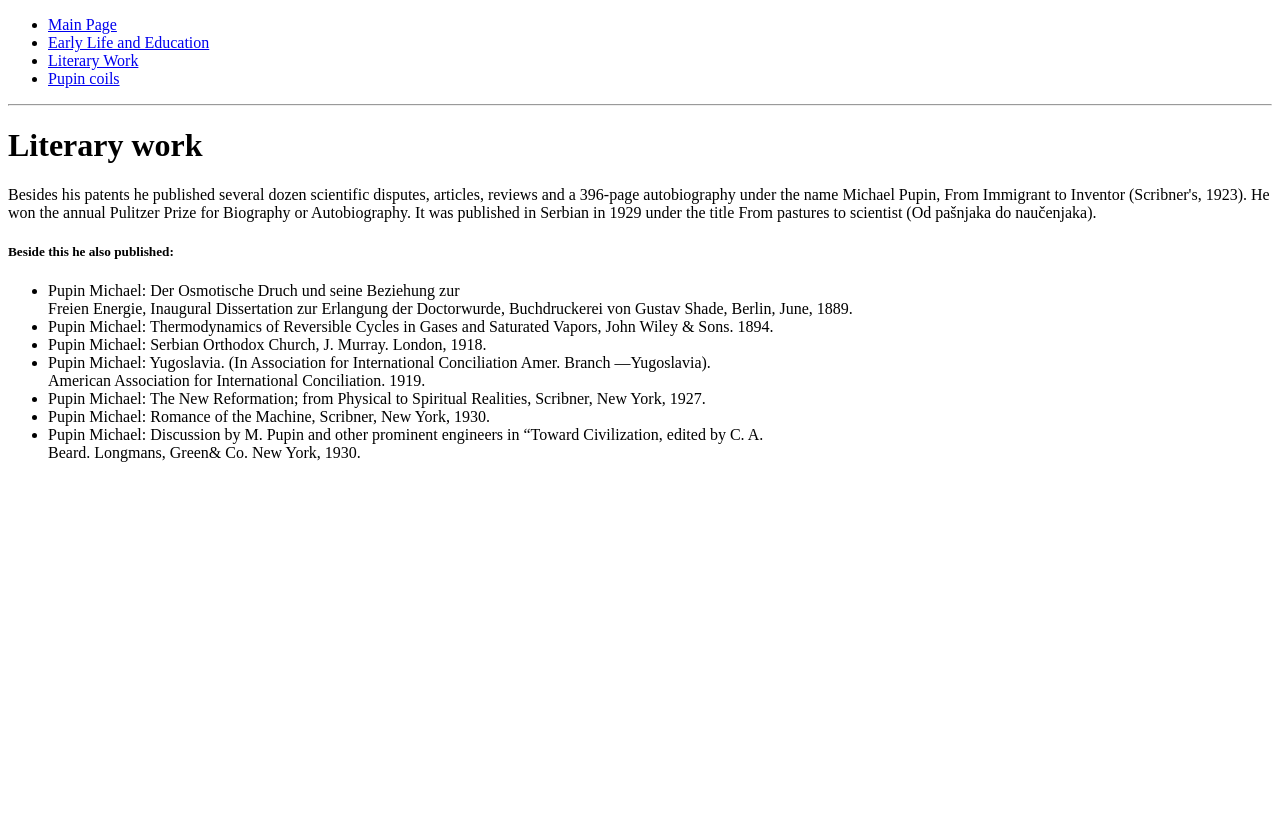
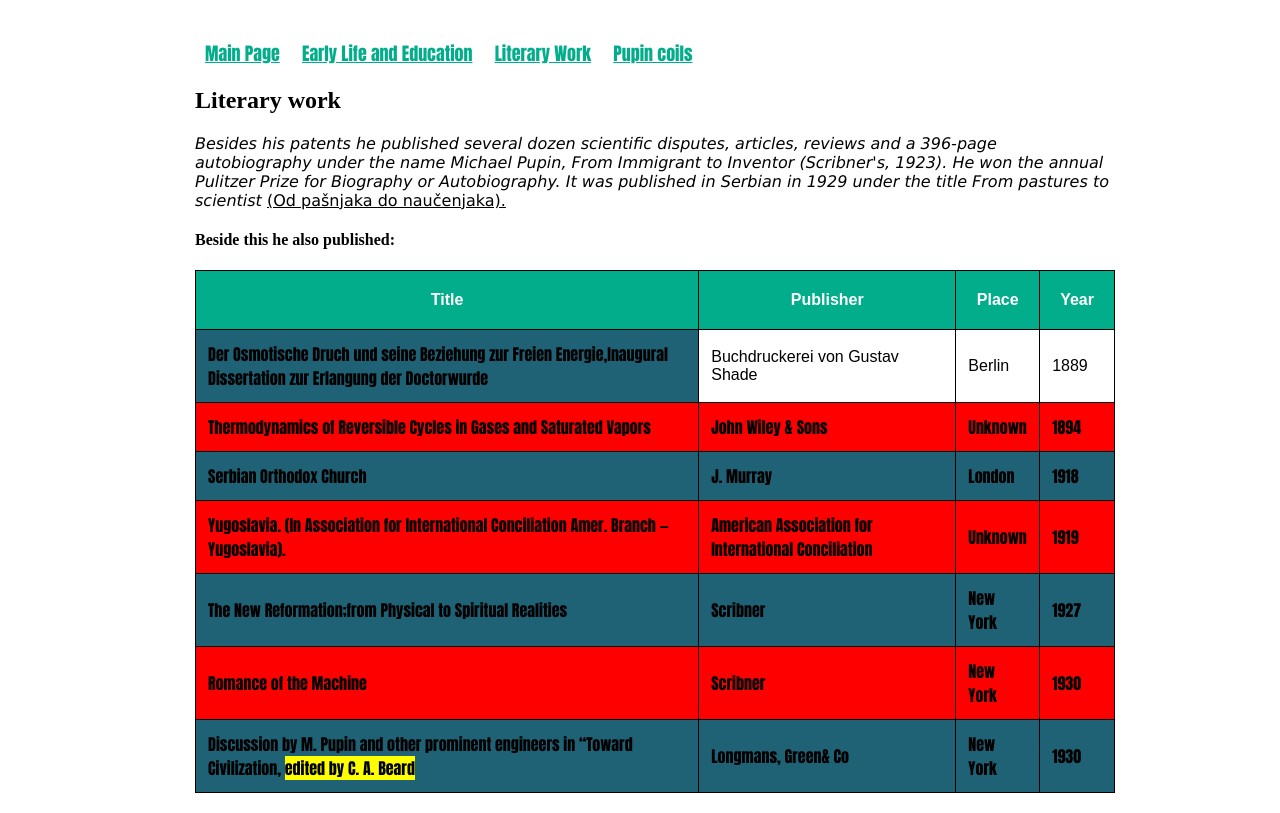
Before and after one commit to aca87/Pupin-vezba, a plain HTML site: page literary-work.html in a window 1280 px wide. Drawn offline with Linux system fonts and the light colour scheme.

Commit message:
Add files via upload

```diff
--- a/literary-work.html
+++ b/literary-work.html
@@ -3,26 +3,145 @@
 <head>
     <meta charset="UTF-8">
     <title>Literary Work</title>
+    <style>
+      body {
+         width: 950px;
+         margin: 20px auto;
+         padding-left: 40px;
+         padding-right: 40px;
+     }
+     nav {
+         color: green;
+         font-size: large;
+         font-family: Impact, Haettenschweiler, 'Arial Narrow Bold', sans-serif;
+         padding-top: 20px;
+         padding-left: 40px;
+     }
+     section {
+         padding-left: 30px;
+     }
+     a {
+         margin-right: 18px;
+         color: #02AD8B;
+     }
+         table {
+             font-family: arial, sans-serif;
+             border-collapse: collapse;
+             width: 100%;
+             margin: 0 auto;
+           }
+           th {
+             padding: 20px;
+           }
+           td {
+             padding: 12px;
+           }
+           th,
+           td {
+             border: solid 1px black;
+           }
+           #heading {
+             background-color: #02AD8B;
+             color: white;
+           }
+     #td1 {
+         background-color: rgb(31, 97, 117);
+         font-family: Impact, Haettenschweiler, 'Arial Narrow Bold', sans-serif;
+     }
+     #td2 {
+         background-color: red;
+         font-family: Impact, Haettenschweiler, 'Arial Narrow Bold', sans-serif;
+     }
+     #td3 {
+         background-color: rgb(31, 97, 117);
+         font-family: Impact, Haettenschweiler, 'Arial Narrow Bold', sans-serif;
+     }
+     #td4 {
+         background-color: red;
+         font-family: Impact, Haettenschweiler, 'Arial Narrow Bold', sans-serif;
+     }
+     #td5 {
+         background-color: rgb(31, 97, 117);
+         font-family: Impact, Haettenschweiler, 'Arial Narrow Bold', sans-serif;
+     }
+     #td6 {
+         background-color: red;
+         font-family: Impact, Haettenschweiler, 'Arial Narrow Bold', sans-serif;
+     }
+     #td7 {
+         background-color: rgb(31, 97, 117);
+         font-family: Impact, Haettenschweiler, 'Arial Narrow Bold', sans-serif;
+     }
+     p {
+         font-family: Verdana, Geneva, Tahoma, sans-serif;
+     }
+   </style>
 </head>
 <body>
-<ul>
-   <li><a href="index.html">Main Page</a></li>
-   <li><a href="early-life-and-education.html">Early Life and Education</a></li>
-   <li><a href="literary-work.html">Literary Work</a></li>
-   <li><a href="pupin-coils.html">Pupin coils</a></li>
-</ul>
-<hr>
+<header>
+</header>
+<nav>
+   <a href="index.html">Main Page</a>
+   <a href="early-life-and-education.html">Early Life and Education</a>
+   <a href="literary-work.html">Literary Work</a>
+   <a href="pupin-coils.html">Pupin coils</a>
+</nav>
+<section>
 <h1>Literary work</h1>
-<p>Besides his patents he published several dozen scientific disputes, articles, reviews and a 396-page autobiography under the name Michael Pupin, From Immigrant to Inventor (Scribner's, 1923). He won the annual Pulitzer Prize for Biography or Autobiography. It was published in Serbian in 1929 under the title From pastures to scientist (Od pašnjaka do naučenjaka). </p>
-<h5>Beside this he also published:</h5>
-   <ul>
-      <li>Pupin Michael: Der Osmotische Druch und seine Beziehung zur<br> Freien Energie, Inaugural Dissertation zur Erlangung der Doctorwurde, Buchdruckerei von Gustav Shade, Berlin, June, 1889.</li>
-      <li>Pupin Michael: Thermodynamics of Reversible Cycles in Gases and Saturated Vapors, John Wiley & Sons. 1894.</li>
-      <li>Pupin Michael: Serbian Orthodox Church, J. Murray. London, 1918.</li>
-      <li>Pupin Michael: Yugoslavia. (In Association for International Conciliation Amer. Branch —Yugoslavia). <br>American Association for International Conciliation. 1919.</li>
-      <li>Pupin Michael: The New Reformation; from Physical to Spiritual Realities, Scribner, New York, 1927.</li>
-      <li>Pupin Michael: Romance of the Machine, Scribner, New York, 1930.</li>
-      <li>Pupin Michael: Discussion by M. Pupin and other prominent engineers in “Toward Civilization, edited by C. A.<br> Beard. Longmans, Green& Co. New York, 1930.</li>
-   </ul>
+<p><i>Besides his patents he published several dozen scientific disputes, articles, reviews and a 396-page autobiography under the name Michael Pupin, From Immigrant to Inventor (Scribner's, 1923). He won the annual Pulitzer Prize for Biography or Autobiography. It was published in Serbian in 1929 under the title From pastures to scientist</i> <ins>(Od pašnjaka do naučenjaka).</ins> </p>
+<h4>Beside this he also published:</h4>
+   <table>
+      <tr id="heading">
+      <th>Title</th>
+      <th>Publisher</th>
+      <th>Place</th>
+      <th>Year</th>
+      </tr>
+      <tr>
+         <td id="td1">Der Osmotische Druch und seine Beziehung zur Freien Energie,Inaugural Dissertation zur Erlangung der Doctorwurde</td>
+         <td>Buchdruckerei von Gustav Shade</td>
+         <td>Berlin</td>
+         <td>1889</td>
+      </tr>
+      <tr id="td2">
+         <td>Thermodynamics of Reversible Cycles in Gases and Saturated Vapors</td>
+         <td>John Wiley & Sons</td>
+         <td>Unknown</td>
+         <td>1894</td>
+      </tr>
+      <tr id="td3">
+         <td>Serbian Orthodox Church</td>
+         <td>J. Murray</td>
+         <td>London</td>
+         <td>1918</td>
+      </tr>
+      <tr id="td4">
+         <td>Yugoslavia.&nbsp;(In Association for International Conciliation Amer. Branch —Yugoslavia).</td>
+         <td>American Association for International Conciliation</td>
+         <td>Unknown</td>
+         <td>1919</td>
+      </tr>
+      <tr id="td5">
+         <td>The New Reformation;from Physical to Spiritual Realities</td>
+         <td>Scribner</td>
+         <td>New York</td>
+         <td>1927</td>
+      </tr>
+      <tr id="td6">
+         <td>Romance of the Machine</td>
+         <td>Scribner</td>
+         <td>New York</td>
+         <td>1930</td>
+      </tr>
+      <tr id="td7">
+         <td>Discussion by M. Pupin and other prominent engineers in “Toward Civilization, <b><mark>edited by C. A. Beard</mark></b></td>
+         <td>Longmans, Green& Co</td>
+         <td>New York</td>
+         <td>1930</td>
+      </tr>
+   </table>
+</section>
+<footer>
+</footer>
 </body>
 </html>
```
Also changed, not shown: early-life-and-education.html (+50 -19 lines), index.html (+68 -15 lines), pupin-coils.html (+50 -7 lines).
